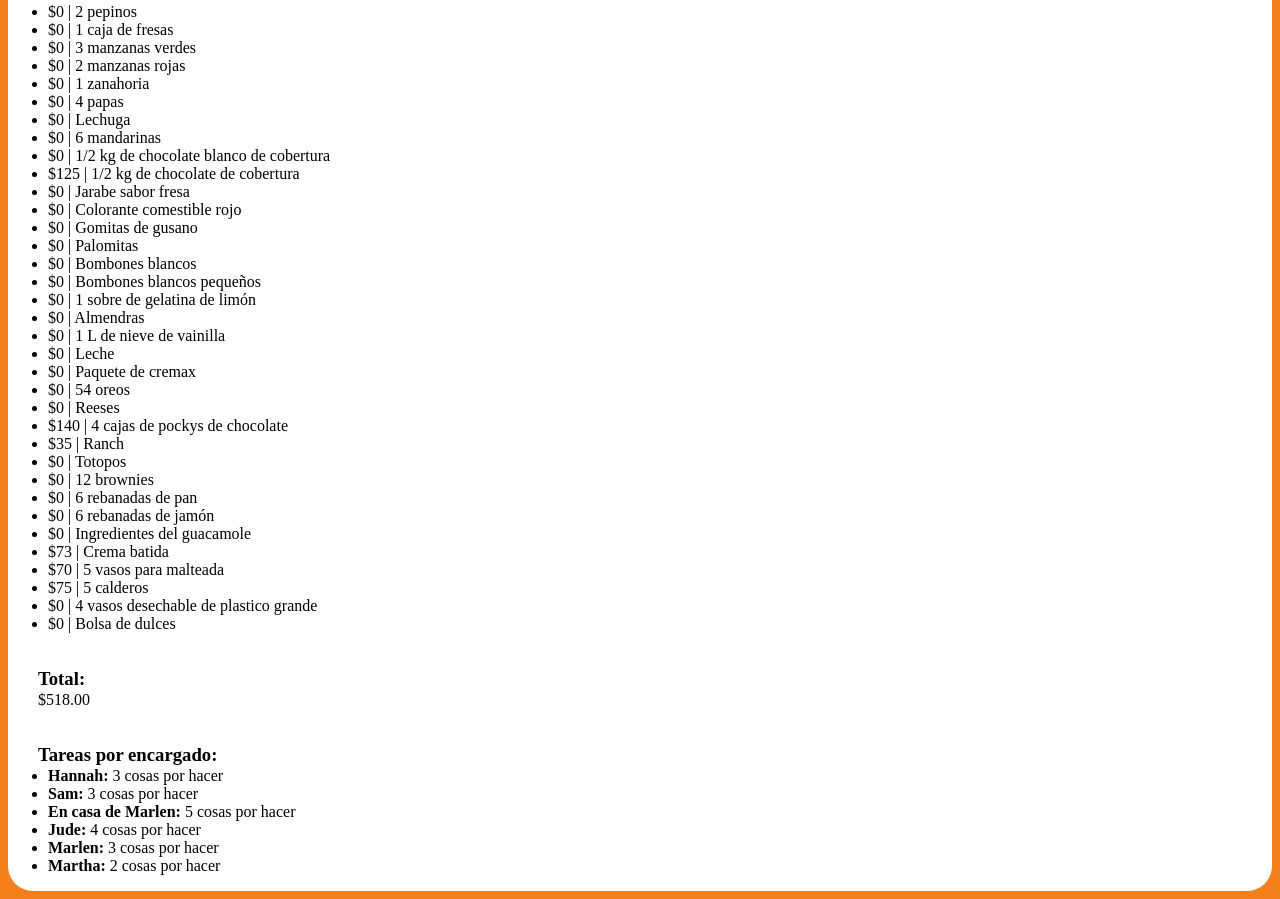
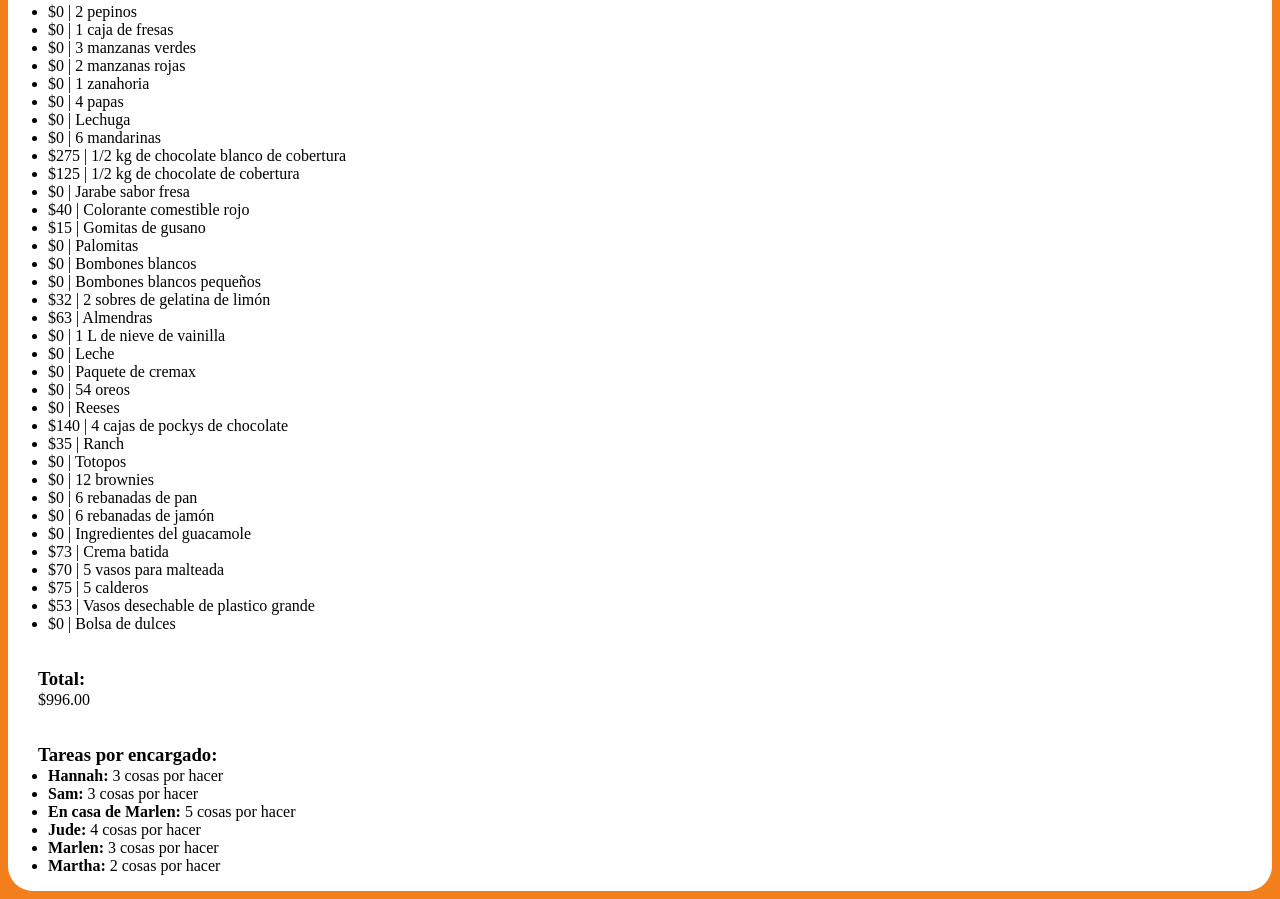
Before and after one commit to samubg41-spec/fiesta-Hallowwen, a plain HTML site: page comida.html in a window 1280 px wide. Shown: the part 5480-6379 px from the top of the page. Drawn offline with Linux system fonts and the light colour scheme.

Commit message:
Nuevos precios

```diff
--- a/comida.html
+++ b/comida.html
@@ -266,16 +266,16 @@
                 <li>$<span class="precio">0 |</span> 4 papas</li>
                 <li>$<span class="precio">0 |</span> Lechuga</li>
                 <li>$<span class="precio">0 |</span> 6 mandarinas</li>
-                <li>$<span class="precio">0 |</span> 1/2 kg de chocolate blanco de cobertura</li>
+                <li>$<span class="precio">275 |</span> 1/2 kg de chocolate blanco de cobertura</li>
                 <li>$<span class="precio">125 |</span> 1/2 kg de chocolate de cobertura</li>
                 <li>$<span class="precio">0 |</span> Jarabe sabor fresa</li>
-                <li>$<span class="precio">0 |</span> Colorante comestible rojo</li>
-                <li>$<span class="precio">0 |</span> Gomitas de gusano</li>
+                <li>$<span class="precio">40 |</span> Colorante comestible rojo</li>
+                <li>$<span class="precio">15 |</span> Gomitas de gusano</li>
                 <li>$<span class="precio">0 |</span> Palomitas</li>
                 <li>$<span class="precio">0 |</span> Bombones blancos</li>
                 <li>$<span class="precio">0 |</span> Bombones blancos pequeños</li>
-                <li>$<span class="precio">0 |</span> 1 sobre de gelatina de limón</li>
-                <li>$<span class="precio">0 |</span> Almendras</li>
+                <li>$<span class="precio">32 |</span> 2 sobres de gelatina de limón</li>
+                <li>$<span class="precio">63 |</span> Almendras</li>
                 <li>$<span class="precio">0 |</span> 1 L de nieve de vainilla</li>
                 <li>$<span class="precio">0 |</span> Leche</li>
                 <li>$<span class="precio">0 |</span> Paquete de cremax</li>
@@ -291,7 +291,7 @@
                 <li>$<span class="precio">73 |</span> Crema batida</li>
                 <li>$<span class="precio">70 |</span> 5 vasos para malteada</li>
                 <li>$<span class="precio">75 |</span> 5 calderos</li>
-                <li>$<span class="precio">0 |</span> 4 vasos desechable de plastico grande</li>
+                <li>$<span class="precio">53 |</span> Vasos desechable de plastico grande</li>
                 <li>$<span class="precio">0 |</span> Bolsa de dulces</li>
             </ul>
         </section>
```
